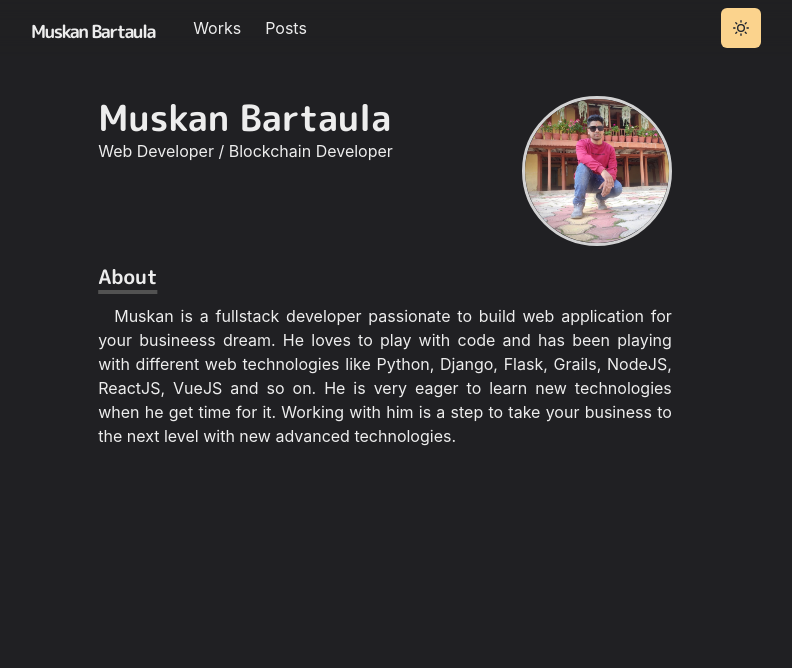
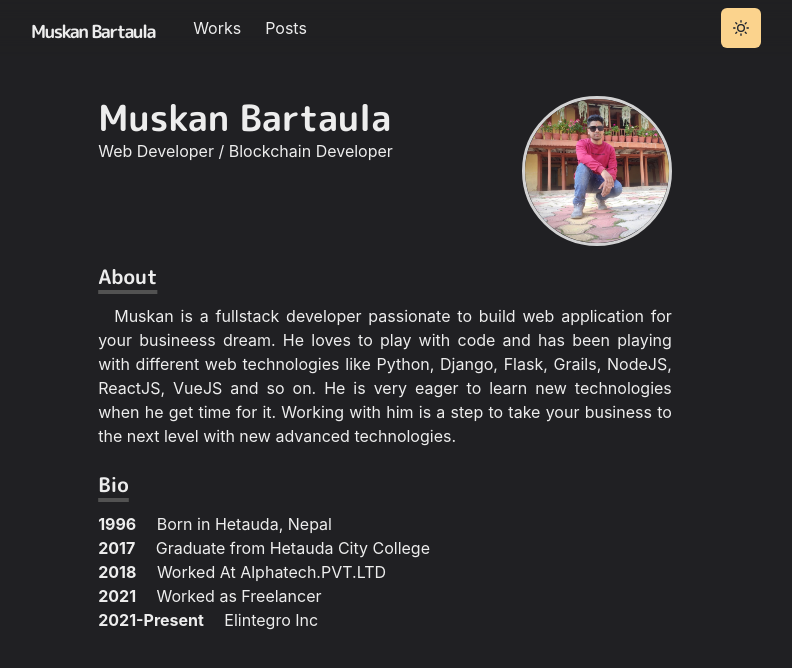
Before and after one commit to MuskanBartaula/portfolio, a Next.js app: page / in a window 1280 px wide. Shown: the top 668 px of the page, without its empty margins (255-1047 px from the left). Built offline with nearby package versions, Linux system fonts and the light colour scheme.

Commit message:
Feat: Add Bio to porfolio

```diff
--- /dev/null
+++ b/components/bio.js
@@ -0,0 +1,13 @@
+import { Box } from "@chakra-ui/react";
+import styled from "@emotion/styled";
+
+
+export const BioSection = styled(Box)`
+  padding-left: 3.4em;
+  text-indent: -3.4em;
+`
+
+export const BioYear = styled.span`
+  font-weight: bold;
+  margin-right: 1em;
+`
--- a/pages/index.js
+++ b/pages/index.js
@@ -1,6 +1,7 @@
 import { Box, Container, Heading, Image } from "@chakra-ui/react"
 import Section from "../components/section"
 import Paragraph from "../components/paragraph"
+import { BioSection, BioYear } from "../components/bio"
 
 const Page = () => {
     return (
@@ -40,7 +41,27 @@ const Page = () => {
                     to take your business to the next level with new advanced technologies.
                 </Paragraph>
             </Section>
-        </Container>
+            <Section delay={0.2}>
+                <Heading as="h3" variant="section-title">
+                    Bio
+                </Heading>
+                <BioSection>
+                    <BioYear>1996</BioYear> Born in Hetauda, Nepal
+                </BioSection>
+                <BioSection>
+                    <BioYear>2017</BioYear> Graduate from Hetauda City College
+                </BioSection>
+                <BioSection>
+                    <BioYear>2018</BioYear> Worked At Alphatech.PVT.LTD
+                </BioSection>
+                <BioSection>
+                    <BioYear>2021</BioYear> Worked as Freelancer
+                </BioSection >
+                <BioSection>
+                    <BioYear>2021-Present</BioYear> Elintegro Inc
+                </BioSection>
+            </Section >
+        </Container >
     )
 }
 
```
